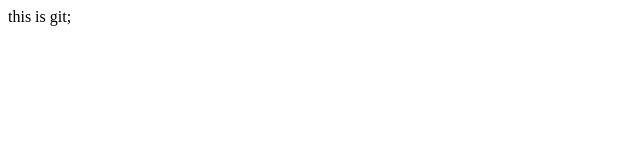
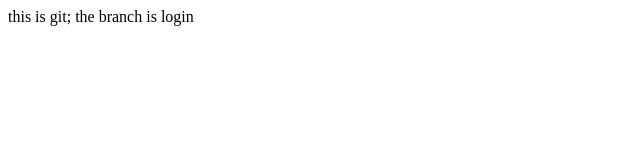
Before and after one commit to feifeizai123/gitstudy, a plain HTML site: page index.html in a window 1280 px wide. Shown: the whole page, without its empty margins (0-640 px from the left). Drawn offline with Linux system fonts and the light colour scheme.

Commit message:
modify index.html

```diff
--- a/index.html
+++ b/index.html
@@ -6,5 +6,6 @@
 </head>
 <body>
 	this is git;
+	the branch is login
 </body>
 </html>
```
